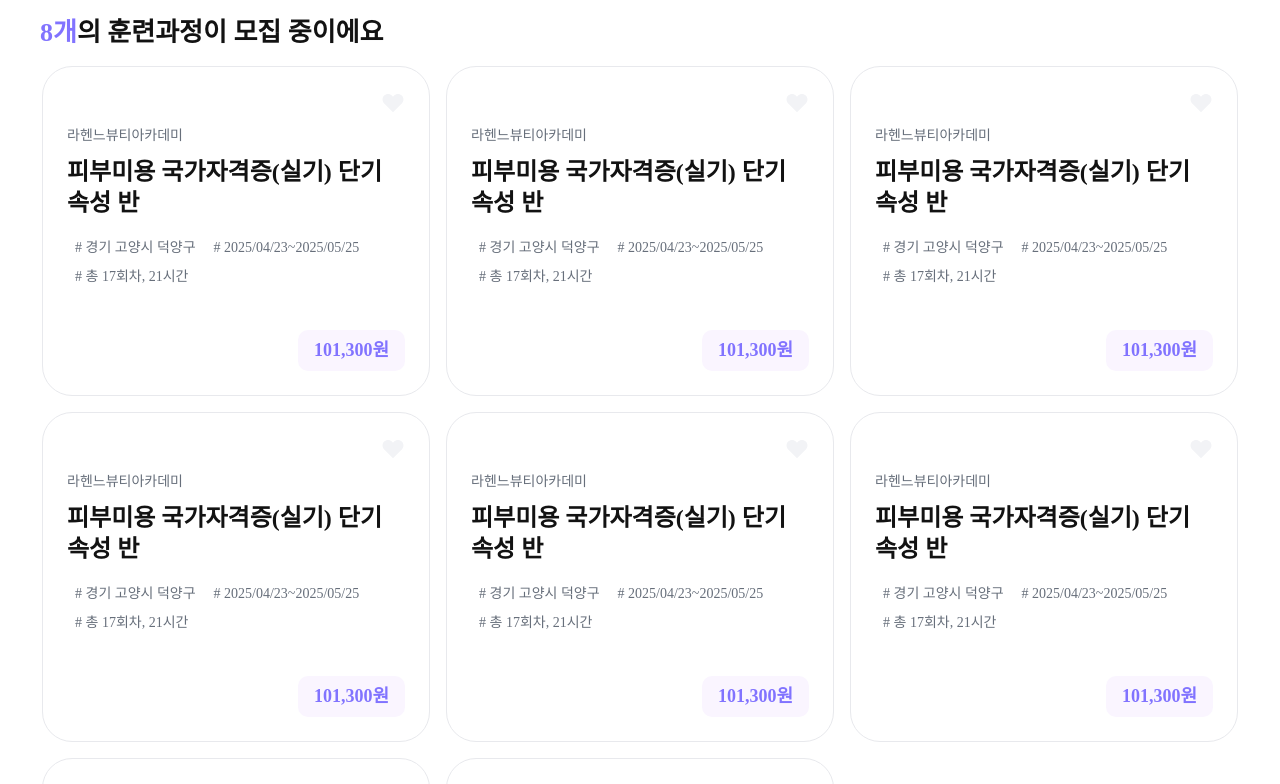
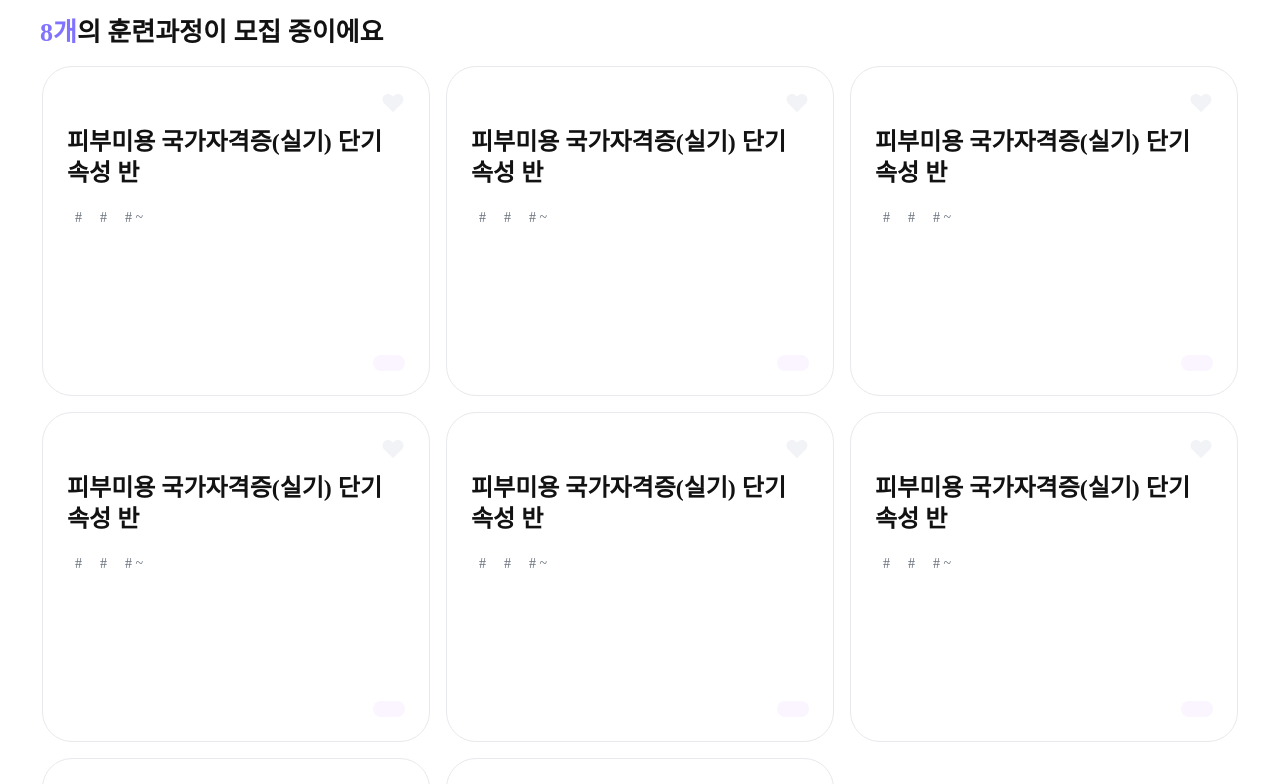
Before and after one commit to TEAM-DoDream/DoDream_FE, a React (Vite) app: page /learning in a window 1280 px wide. Shown: the part 760-1544 px from the top of the page. Built offline with nearby package versions, Linux system fonts and the light colour scheme; no server answers.

Commit message:
feat : [#138] 배움터 카드 api 연결을 위한 더미 데이터 삭제

```diff
--- a/src/pages/learning/components/LearningCard.tsx
+++ b/src/pages/learning/components/LearningCard.tsx
@@ -1,12 +1,25 @@
 import Like from '@assets/icons/like.svg?react';
-import { LearningItem } from '@utils/data/learn/learnDummy.ts';
+interface AcademyItem {
+  address: string;
+  realMan: string;
+  subTitle: string;
+  title: string;
+  titleLink: string;
+  traStartDate: string;
+  traEndDate: string;
+  traDuration: string;
+  trainstCstId: string;
+  trprDegr: string;
+  trprId: string;
+}
 
-const LearningCard = ({ item }: { item: LearningItem }) => {
+const LearningCard = ({ item }: { item: AcademyItem }) => {
+  console.log(item);
   return (
     <div className="flex h-[330px] w-[388px] flex-col justify-between rounded-[30px] border border-gray-200 bg-white p-6 transition-shadow hover:shadow-[0px_4px_12px_rgba(0,0,0,0.08)]">
       <div>
         <div className="flex items-start justify-between">
-          {item.isDay && (
+          {new Date(item.traStartDate) <= new Date() && (
             <span className="rounded-[10px] bg-purple-100 px-3 py-1 text-purple-500 font-B01-B">
               D-day
             </span>
@@ -14,27 +27,28 @@ const LearningCard = ({ item }: { item: LearningItem }) => {
           <Like className="ml-auto h-6 w-6 cursor-pointer text-gray-300 hover:text-purple-500" />
         </div>
 
-        <div className="mt-[12px] text-gray-500 font-B03-M">{item.company}</div>
+        <div className="mt-[12px] text-gray-500 font-B03-M">
+          {item.subTitle}
+        </div>
 
         <h3 className="mt-[12px] text-black font-T04-SB">{item.title}</h3>
 
         <div className="mt-[16px] flex flex-wrap gap-0.5">
-          {item.hashtags.map((tag, index) => (
-            <span
-              key={index}
-              className="whitespace-nowrap px-2 py-1 text-gray-500 font-B03-M"
-            >
-              # {tag}
-            </span>
-          ))}
+          <span className="whitespace-nowrap px-2 py-1 text-gray-500 font-B03-M">
+            # {item.address}
+          </span>
+          <span className="whitespace-nowrap px-2 py-1 text-gray-500 font-B03-M">
+            # {item.traDuration}
+          </span>
+          <span className="whitespace-nowrap px-2 py-1 text-gray-500 font-B03-M">
+            # {item.traStartDate} ~ {item.traEndDate}
+          </span>
         </div>
       </div>
 
       <div className="mt-auto flex justify-end">
         <div className="rounded-[10px] bg-purple-50 px-4 py-2">
-          <span className="text-purple-500 font-B01-B">
-            {item.price.toLocaleString()}원
-          </span>
+          <span className="text-purple-500 font-B01-B">{item.realMan}</span>
         </div>
       </div>
     </div>
```
